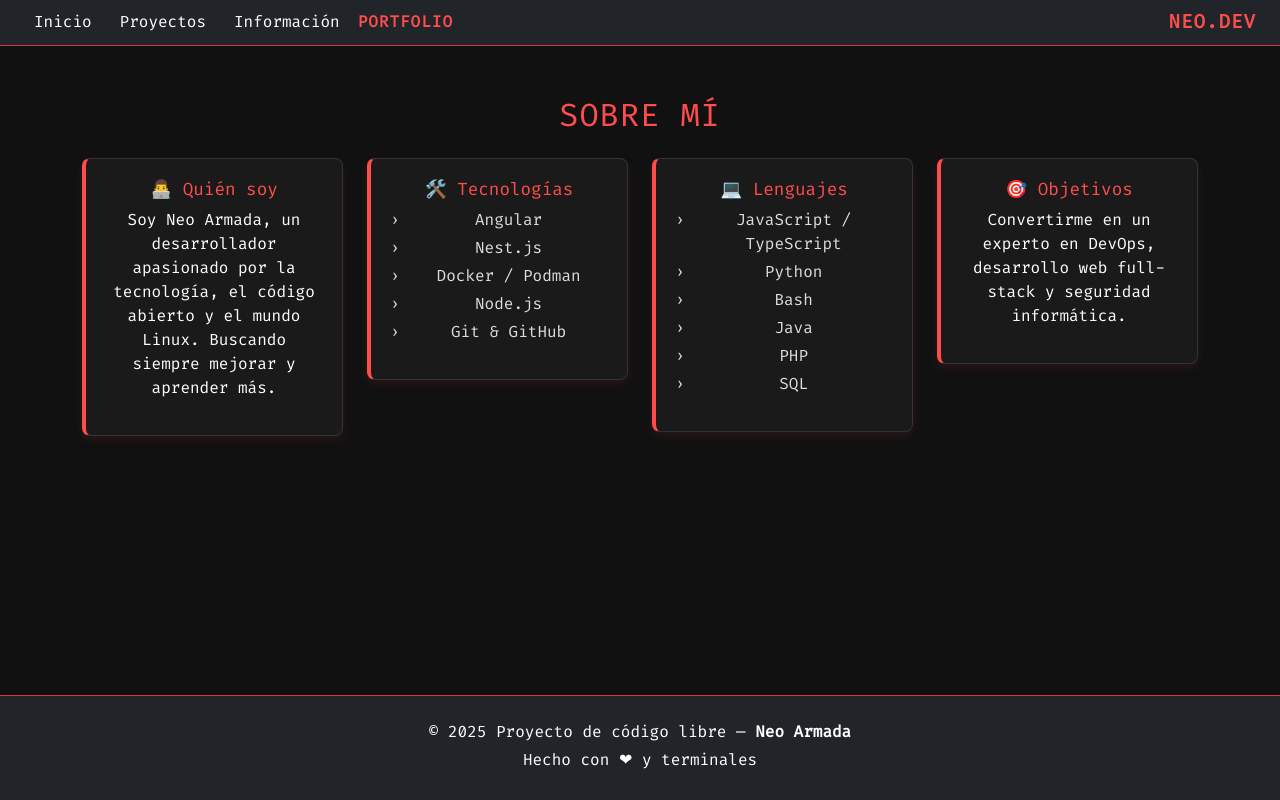
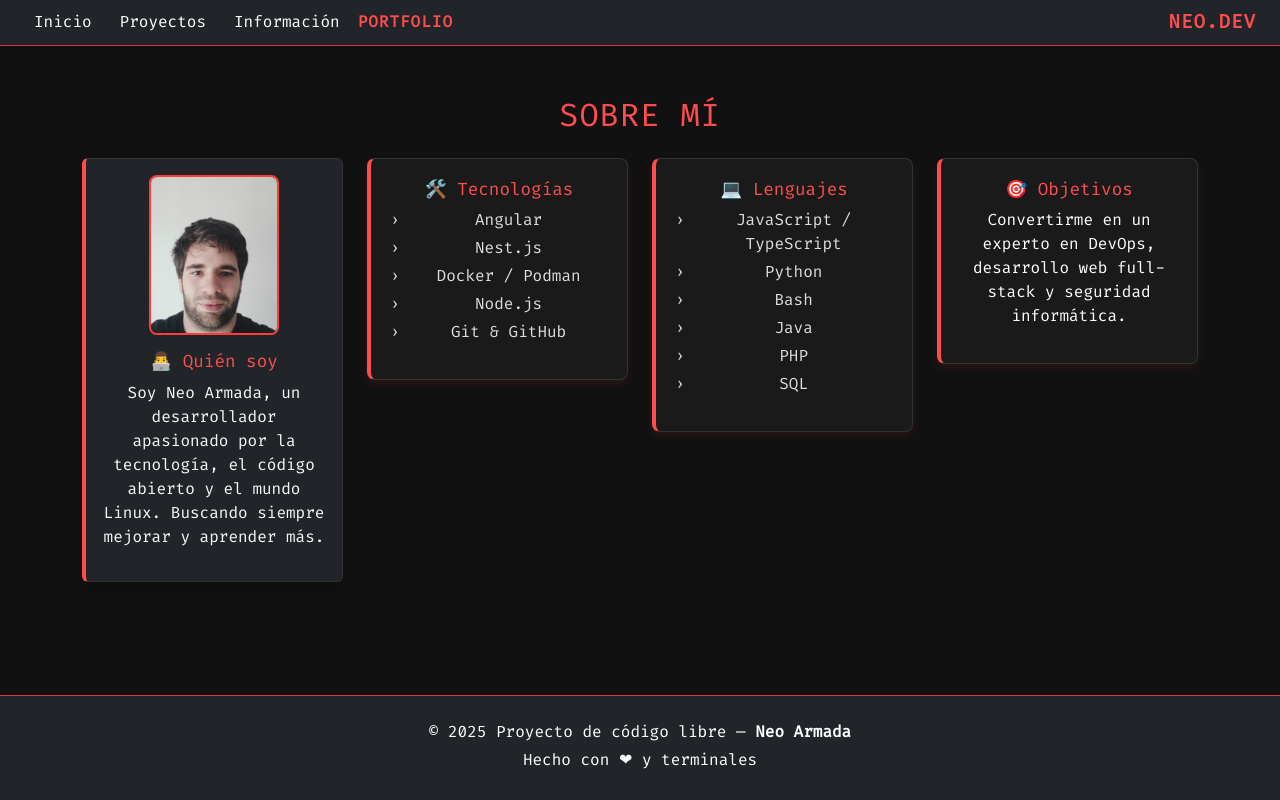
Before and after one commit to Neoarmadam/Portfolio, an Angular app in the folder portfolio_personal/: page / in a window 1280 px wide. Built offline with nearby package versions, Linux system fonts and the light colour scheme.

Commit message:
Foto mia añadida

```diff
--- a/portfolio_personal/angular.json
+++ b/portfolio_personal/angular.json
@@ -21,10 +21,8 @@
             ],
             "tsConfig": "tsconfig.app.json",
             "assets": [
-              {
-                "glob": "**/*",
-                "input": "public"
-              }
+              "src/favicon.ico",
+              "src/assets"
             ],
             "styles": [
               "node_modules/bootstrap/dist/css/bootstrap.min.css",
--- a/portfolio_personal/src/app/inicio/inicio.component.css
+++ b/portfolio_personal/src/app/inicio/inicio.component.css
@@ -37,3 +37,15 @@
     color: #ddd;
     margin-bottom: 4px;
 }
+
+.object-fit-cover {
+    object-fit: cover;
+}
+
+.border-red {
+    border: 2px solid #ff3c3c;
+}
+
+.border-red:hover {
+    box-shadow: 0 0 10px rgba(255, 0, 0, 0.4);
+}
--- a/portfolio_personal/src/app/inicio/inicio.component.html
+++ b/portfolio_personal/src/app/inicio/inicio.component.html
@@ -2,7 +2,11 @@
     <h2 class="section-title text-center mb-4">Sobre mí</h2>
     <div class="row g-4">
       <div class="col-md-6 col-lg-3">
-        <div class="info-card">
+        <div class="info-card text-center p-3 bg-dark text-light rounded shadow">
+          <div class="mx-auto mb-3" style="width: 130px; height: 160px;">
+            <img src="assets/neo.jpg" alt="Neo Armada"
+                 class="w-100 h-100 rounded-3 border-red object-fit-cover">
+          </div>
           <h3>👨‍💻 Quién soy</h3>
           <p>Soy Neo Armada, un desarrollador apasionado por la tecnología, el código abierto y el mundo Linux. Buscando siempre mejorar y aprender más.</p>
         </div>
```
Also changed, not shown: portfolio_personal/src/app/informacion/informacion.component.html (+17 -4 lines), portfolio_personal/src/assets/neo.jpg (added), portfolio_personal/src/styles.css (line endings or trailing spaces).
